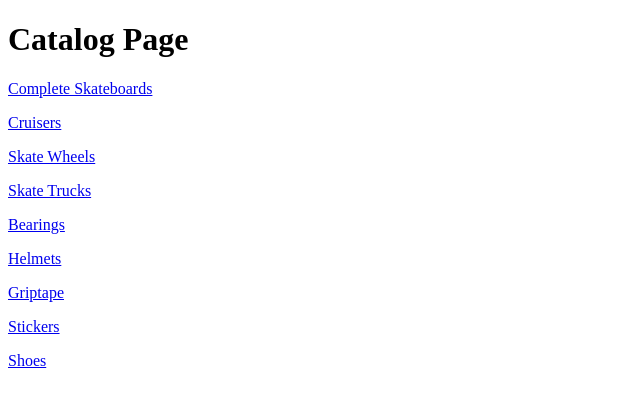
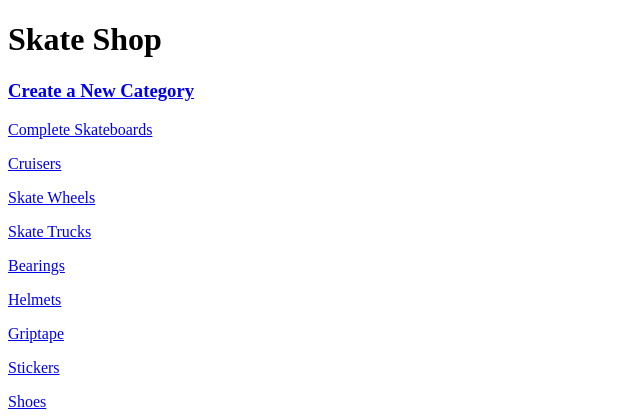
Before and after one commit to timwiesner/skate-catalog, a Flask app: page / in a window 1280 px wide. Shown: the top 420 px of the page, without its empty margins (0-640 px from the left). Run offline with Flask 2, Linux system fonts and the light colour scheme.

Commit message:
feat: Link catalog with newCategory

```diff
--- a/templates/catalog.html
+++ b/templates/catalog.html
@@ -1,6 +1,8 @@
 {% extends "base.html" %}
 {% block content%}
-	<h1>Catalog Page</h1>
+	<h1>Skate Shop</h1>
+
+	<a href="{{url_for('newCategory')}}"><h3>Create a New Category</h3></a>
 
 	{% for category in categories %}
 		<a href="{{url_for('showCategory', category_id = category.id)}}">
--- a/templates/newCategory.html
+++ b/templates/newCategory.html
@@ -9,5 +9,8 @@
 		<input type="submit" value="Create">
 	</form>
 
+	<a href="{{url_for('showCatalog')}}">Go Back</a>
+
+
 
 {% endblock %}
```
Also changed, not shown: skatecatalog.db, 1 other file.
